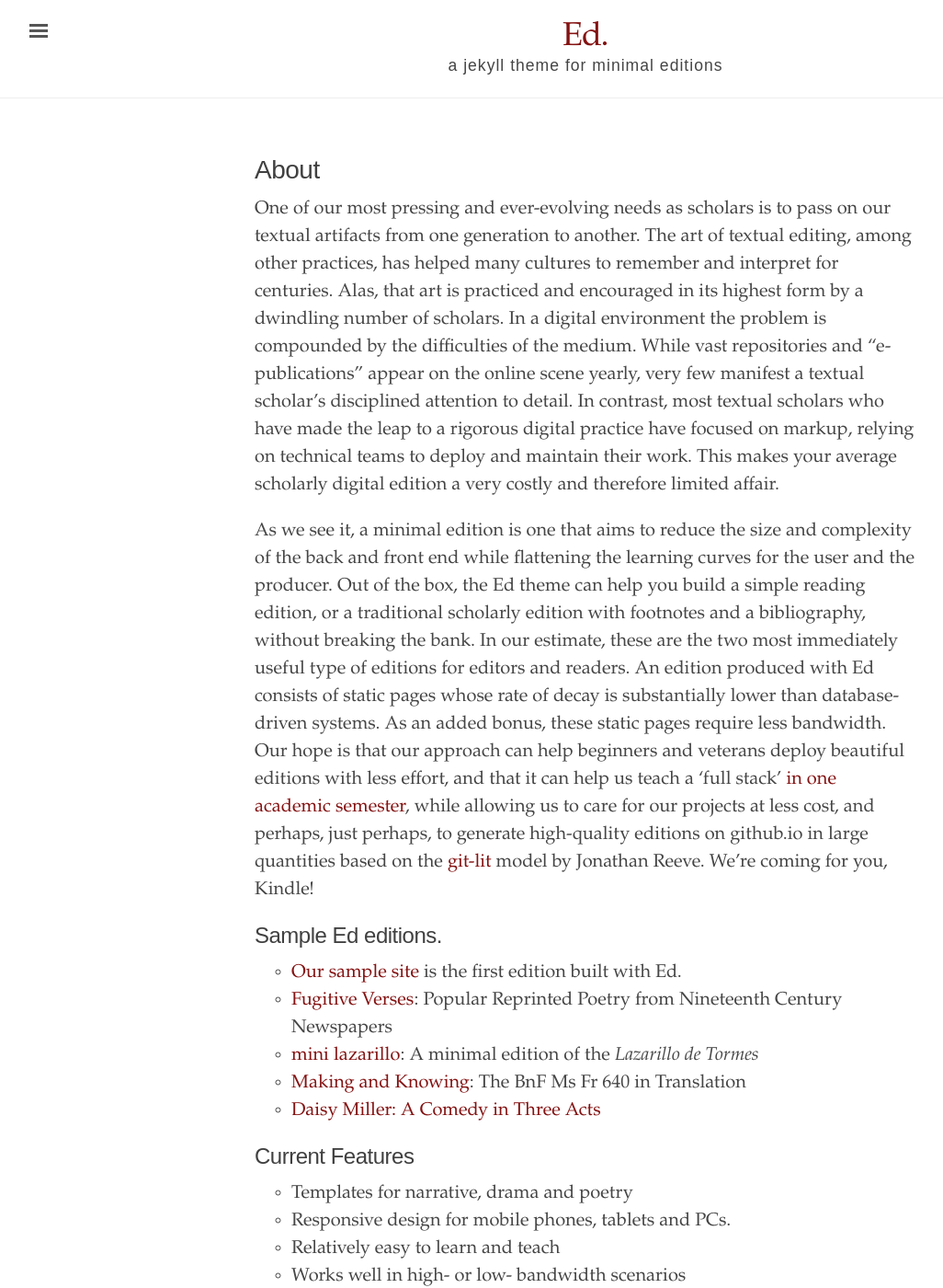
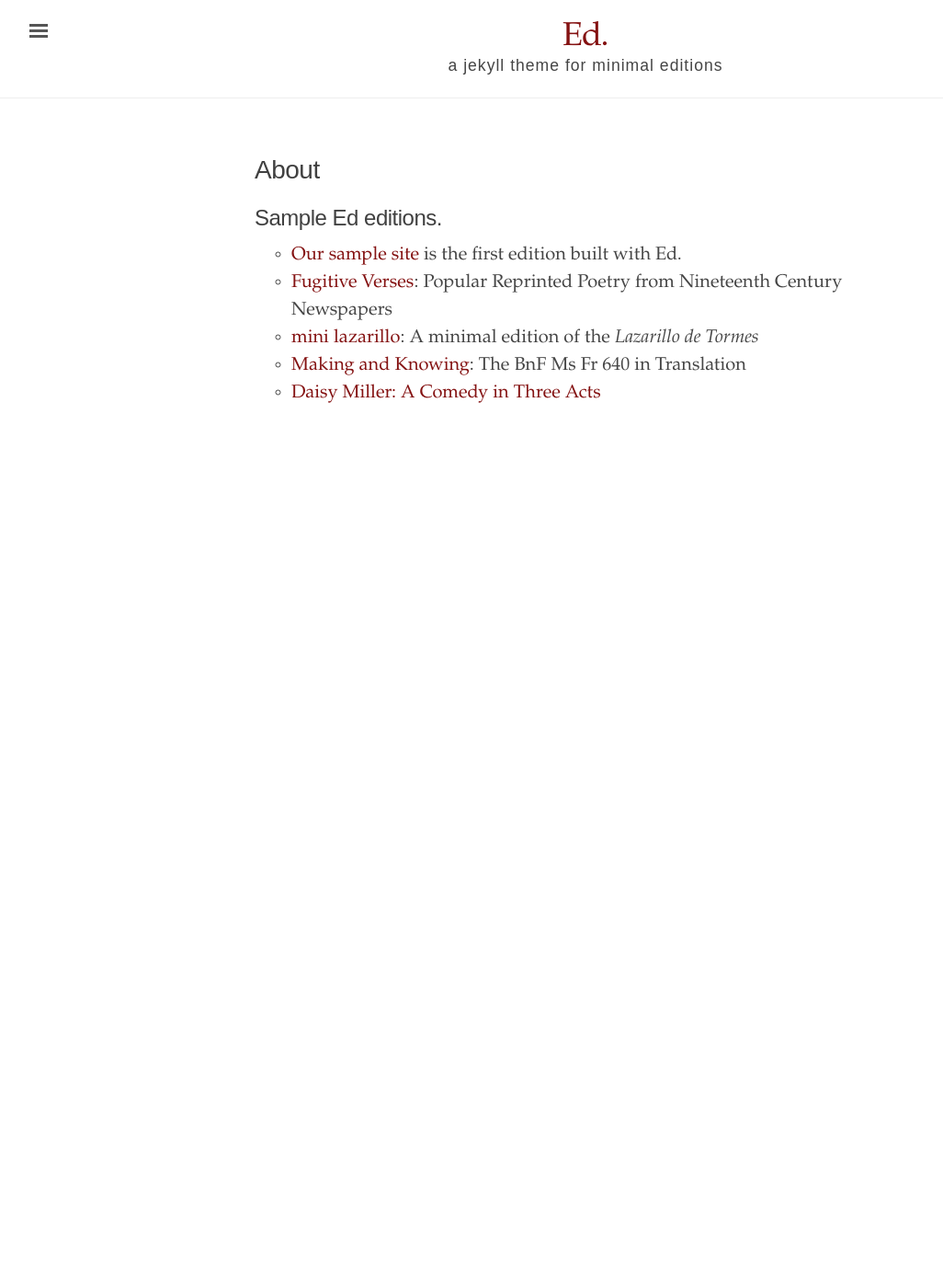
Before and after one commit to philipsteer/settler-nature, a Jekyll site: the page built from about.md, in a window 1280 px wide and 1400 px high. Shown: the whole window at 92% size, without its empty margins (3-1029 px from the left). Built offline with Jekyll 4.4.1, drawn with Linux system fonts in a browser that asks for light colours; some of the changed text lies outside the part shown.

Commit message:
Update about.md

```diff
--- a/about.md
+++ b/about.md
@@ -2,31 +2,6 @@
 layout: page
 title: About
 ---
-
-One of our most pressing and ever-evolving needs as scholars is to pass on our textual artifacts
-from one generation to another. The art of textual editing, among other practices, has helped many
-cultures to remember and interpret for centuries. Alas, that art is practiced and encouraged in its
-highest form by a dwindling number of scholars. In a digital environment the problem is compounded
-by the difficulties of the medium. While vast repositories and "e-publications" appear on the
-online scene yearly, very few manifest a textual scholar's disciplined attention to detail. In
-contrast, most textual scholars who have made the leap to a rigorous digital practice have focused
-on markup, relying on technical teams to deploy and maintain their work. This makes your average
-scholarly digital edition a very costly and therefore limited affair.
-
-As we see it, a minimal edition is one that aims to reduce the size and complexity of the back and
-front end while flattening the learning curves for the user and the producer. Out of the box, the Ed
-theme can help you build a simple reading edition, or a traditional scholarly edition with footnotes
-and a bibliography, without breaking the bank. In our estimate, these are the two most immediately
-useful type of editions for editors and readers. An edition produced with Ed consists of static
-pages whose rate of decay is substantially lower than database-driven systems. As an added bonus,
-these static pages require less bandwidth. Our hope is that our approach can help beginners and
-veterans deploy beautiful editions with less effort, and that it can help us teach a 'full stack'
-[in one academic semester](https://github.com/susannalles/MinimalEditions/blob/master/README.md),
-while allowing us to care for our projects at less cost, and perhaps, just perhaps, to generate
-high-quality editions on github.io in large quantities based on the
-[git-lit](http://jonreeve.com/2015/09/introducing-git-lit/) model by Jonathan Reeve. We're coming
-for you, Kindle!
-
 
 ## Sample Ed editions.
 
@@ -35,25 +10,3 @@ for you, Kindle!
 - [mini lazarillo](http://minilazarillo.github.io/): A minimal edition of the *Lazarillo de Tormes*
 - [Making and Knowing](https://cu-mkp.github.io/GR8975-edition/): The BnF Ms Fr 640 in Translation
 - [Daisy Miller: A Comedy in Three Acts](https://britaneeelizabeth.github.io/ed/texts/DaisyMillerPlay/)
-
-
-## Current Features
-
-- Templates for narrative, drama and poetry
-- Responsive design for mobile phones, tablets and PCs.
-- Relatively easy to learn and teach
-- Works well in high- or low- bandwidth scenarios
-- Easier for digital archives and libraries to preserve
-- Open source, open access
-- Unobtrusive footnotes
-- Metadata in Dublin Core and OpenGraph to play nice with Zotero, libraries and social media.
-- Automatic table of content generation
-- Simple search functionality
-- Annotations via [hypothes.is](https://hypothes.is/)
-- Optional: Ability to generate well-formatted bibliographies and linked citations
-
-
-## Installing and using Ed
-
-To learn how to install and begin using Ed, please visit our
-[documentation page](http://minicomp.github.io/ed/documentation).
```
